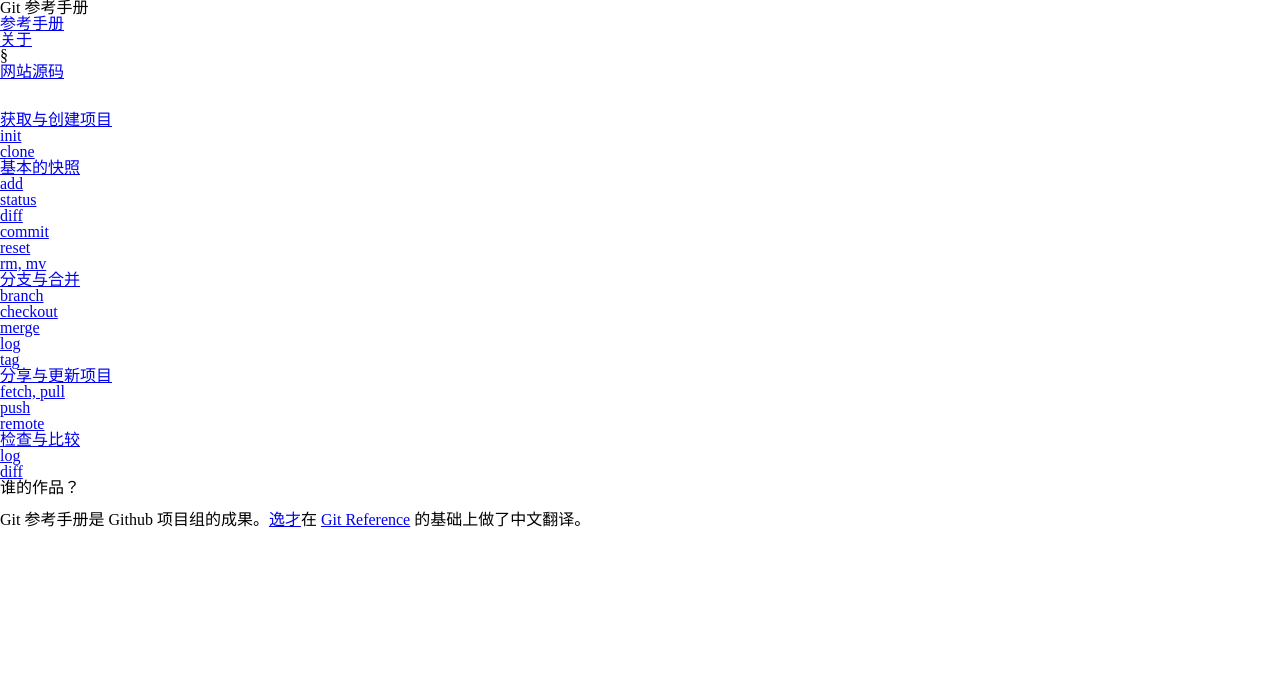
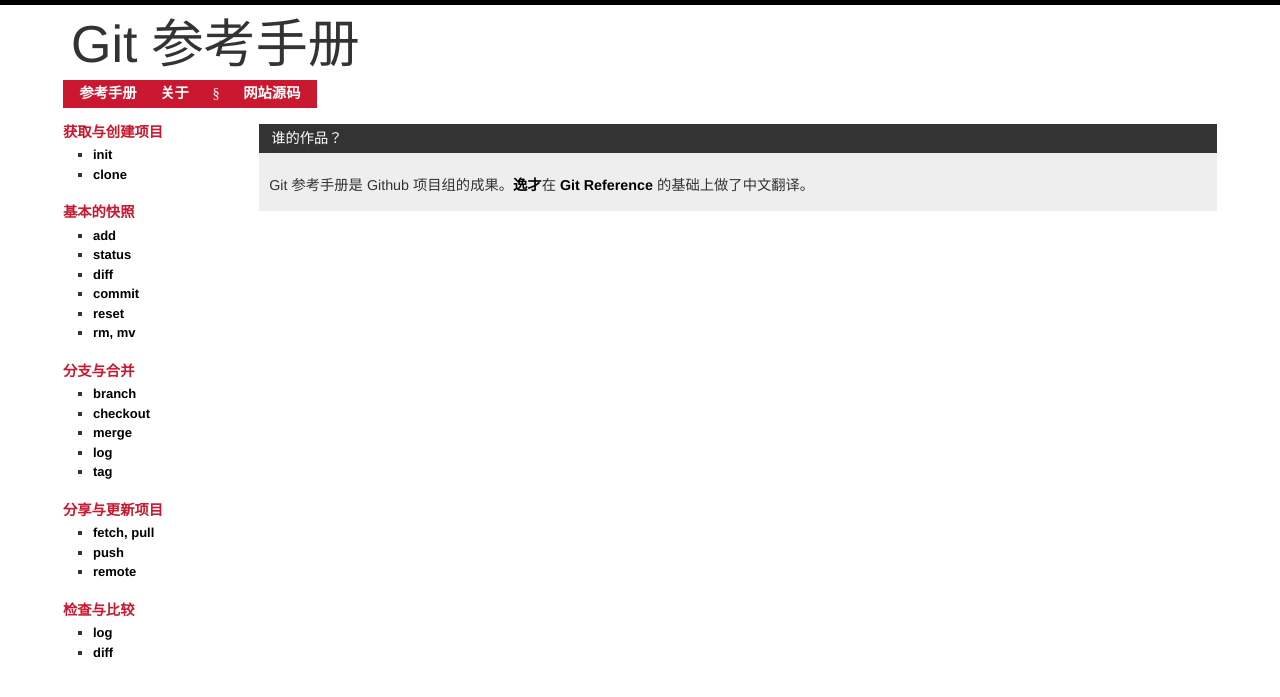
Before and after one commit to git/git-reference, a Jekyll site: the page built from zh/about.html, in a window 1280 px wide. Shown: the top 697 px of the page. Built offline with Jekyll 4.4.1, drawn with Linux system fonts in a browser that asks for light colours; nearby versions of some CDN libraries; library files that are not in the unit come from our copies.

Commit message:
1) do not track vim swap files; 2) stylesheet link href fix

```diff
--- a/_layouts/zh_reference.html
+++ b/_layouts/zh_reference.html
@@ -3,11 +3,11 @@
 	<head>
 		<meta charset="utf-8" />
 		<title>Git 参考手册</title>
-		<link rel="stylesheet" type="text/css" href="/zh//css/reset.css" media="screen" />
-		<link rel="stylesheet" type="text/css" href="/zh//css/text.css" media="screen" />
-		<link rel="stylesheet" type="text/css" href="/zh//css/grid.css" media="screen" />
-		<link rel="stylesheet" type="text/css" href="/zh//css/layout.css" media="screen" />
-		<link rel="stylesheet" type="text/css" href="/zh//css/nav.css" media="screen" />
+		<link rel="stylesheet" type="text/css" href="/css/reset.css" media="screen" />
+		<link rel="stylesheet" type="text/css" href="/css/text.css" media="screen" />
+		<link rel="stylesheet" type="text/css" href="/css/grid.css" media="screen" />
+		<link rel="stylesheet" type="text/css" href="/css/layout.css" media="screen" />
+		<link rel="stylesheet" type="text/css" href="/css/nav.css" media="screen" />
 		<!--[if IE 6]><link rel="stylesheet" type="text/css" href="/zh//css/ie6.css" media="screen" /><![endif]-->
 		<!--[if IE 7]><link rel="stylesheet" type="text/css" href="/zh//css/ie.css" media="screen" /><![endif]-->
 		<script type="text/javascript" src="/js/jquery-1.4.1.min.js"></script>
```
Also changed, not shown: 1 other file.
